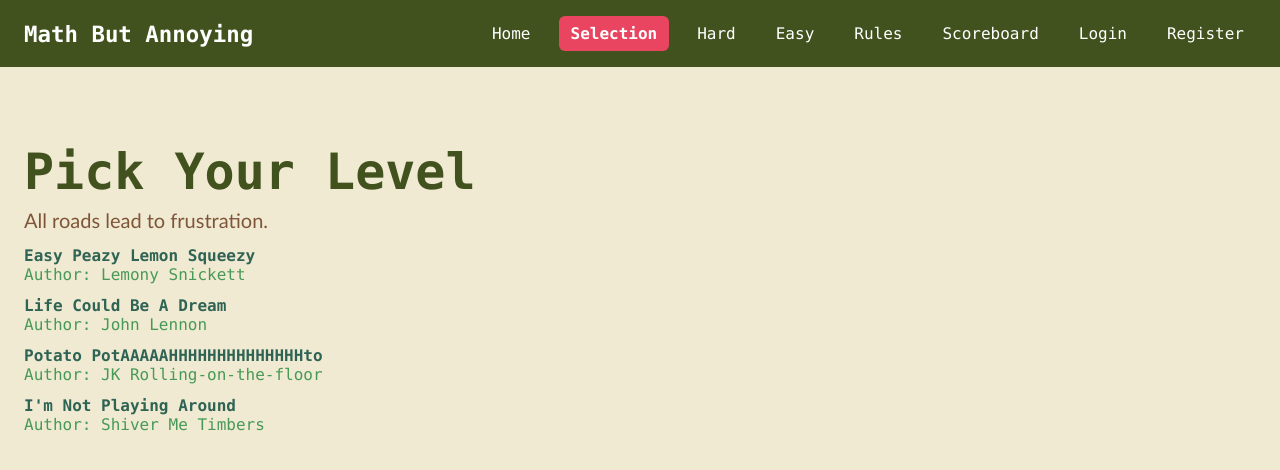
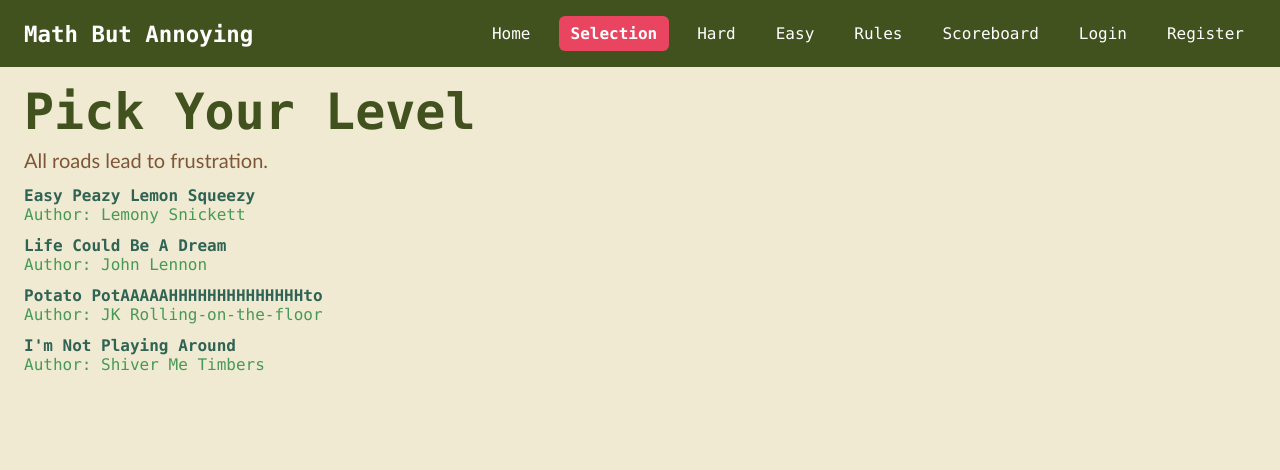
Before and after one commit to ronne-k/Sudoku_2, a React (Vite) app: page /games in a window 1280 px wide. Shown: the top 470 px of the page. Built offline with nearby package versions, Linux system fonts and the light colour scheme.

Commit message:
fixed padding for content (space between title and navbar)

```diff
--- a/src/styles.css
+++ b/src/styles.css
@@ -121,7 +121,7 @@ h1 {
 }
 
 .content {
-    padding-top: 80px;
+    padding-top: 20px;
     padding-left: 24px;
     padding-right: 24px;
 }
```
